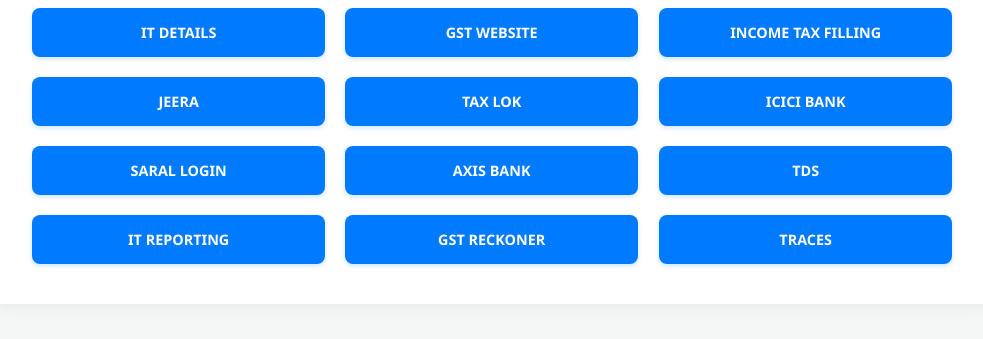
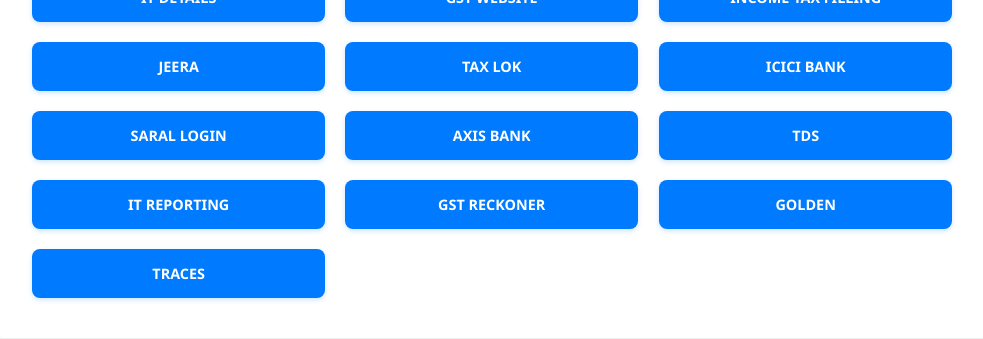
Before and after one commit to kanakarajsa-max/RAJ, a plain HTML site: page index.html in a window 1280 px wide. Shown: the part 301-640 px from the top of the page, without its empty margins (148-1131 px from the left). Drawn offline with Linux system fonts and the light colour scheme.

Commit message:
Add link to GOLDEN in index.html

```diff
--- a/index.html
+++ b/index.html
@@ -136,6 +136,7 @@
             <a href="https://taxationupdates.com/CA-Prompt-Library.html" target="_blank" class="btn">TDS</a>
             <a href="https://report.insight.gov.in/reporting-webapp/portal/homePage" target="_blank" class="btn">IT REPORTING</a>
             <a href="https://www.cagateway.com/" target="_blank" class="btn">GST RECKONER</a>
+            <a href="https://goldeng.tallycloud.in/" target="_blank" class="btn">GOLDEN</a>
             <a href="https://traces.tdscpc.gov.in/" target="_blank" class="btn">TRACES</a>
         </div>
     </div>
```
